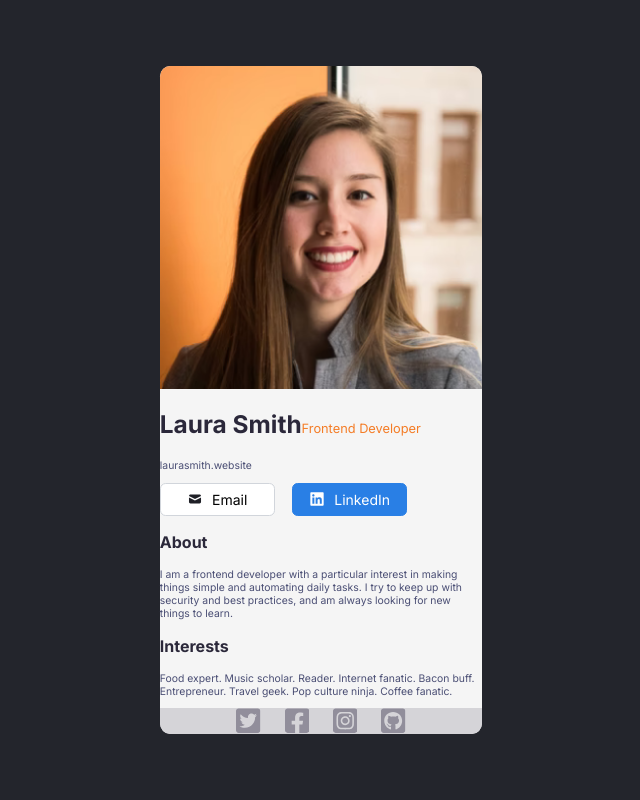
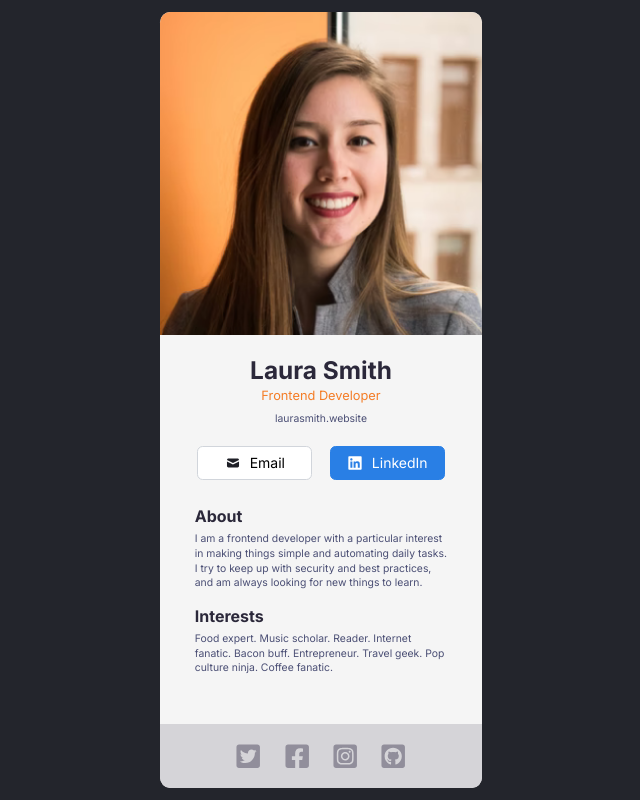
Before and after one commit to tasxatzial/digital-business-card, a React (Vite) app in the folder src/: page / in a window 1280 px wide. Shown: the whole page, without its empty margins (319-959 px from the left). Built offline with nearby package versions, Linux system fonts and the light colour scheme.

Commit message:
alignment & spacing adjustments

```diff
--- a/src/src/components/Footer.jsx
+++ b/src/src/components/Footer.jsx
@@ -4,7 +4,7 @@ import SocialLink from './SocialLink.jsx';
 export default function Footer() {
   return (
     <footer>
-      <ul className="social-links" aria-label="social links">
+      <ul className="card-social-links" aria-label="social links">
         <li><SocialLink name="twitter" /></li>
         <li><SocialLink name="facebook" /></li>
         <li><SocialLink name="instagram" /></li>
--- a/src/src/components/Header.jsx
+++ b/src/src/components/Header.jsx
@@ -6,10 +6,11 @@ export default function Header() {
   return (
     <header>
       <img src={facePhoto} width="317px" height="317px" className="card-face" alt="face photo of Laura Smith" />
+      <div className="primary-container">
         <h2 className="card-title">Laura Smith
           <span className="card-subtitle">Frontend Developer</span>
         </h2>
-      <p>laurasmith.website</p>
+        <p className="card-website">laurasmith.website</p>
         <div className="card-btns-container">
           <button className="card-btn card-email-btn" aria-label="Email">
             <svg className="card-btn-icon" width="16px" height="16px">
@@ -24,6 +25,7 @@ export default function Header() {
             <span>LinkedIn</span>
           </a>
         </div>
+      </div>
     </header>
   )
 }
--- a/src/src/components/PersonalInfo.jsx
+++ b/src/src/components/PersonalInfo.jsx
@@ -3,13 +3,17 @@ import React from 'react';
 export default function PersonalInfo() {
   return (
     <div>
-      <section aria-labelledby="about">
-        <h3 id="about" className="card-section-title">About</h3>
-        <p>I am a frontend developer with a particular interest in making things simple and automating daily tasks. I try to keep up with security and best practices, and am always looking for new things to learn.</p>
+      <section className="card-section" aria-labelledby="about">
+        <div className="primary-container">
+          <h3 id="about" className="card-section-title">About</h3>
+          <p className="card-section-text">I am a frontend developer with a particular interest in making things simple and automating daily tasks. I try to keep up with security and best practices, and am always looking for new things to learn.</p>
+        </div>
       </section>
-      <section aria-labelledby="interests">
-        <h3 id="interests" className="card-section-title">Interests</h3>
-        <p>Food expert. Music scholar. Reader. Internet fanatic. Bacon buff. Entrepreneur. Travel geek. Pop culture ninja. Coffee fanatic.</p>
+      <section className="card-section" aria-labelledby="interests">
+        <div className="primary-container">
+          <h3 id="interests" className="card-section-title">Interests</h3>
+          <p className="card-section-text">Food expert. Music scholar. Reader. Internet fanatic. Bacon buff. Entrepreneur. Travel geek. Pop culture ninja. Coffee fanatic.</p>
+        </div>
       </section>
     </div>
   )
--- a/src/src/components/SocialLink.jsx
+++ b/src/src/components/SocialLink.jsx
@@ -4,7 +4,7 @@ import SocialIcons from '../assets/social-icons.svg';
 export default function SocialLink(props) {
   return (
     <a href={`https://${props.name}.com`} aria-label={props.name}>
-      <svg className="social-link-icon" width="25px" height="26px">
+      <svg className="card-social-link-icon" width="25px" height="25px">
         <use href={`${SocialIcons}#${props.name}`}></use>
       </svg>
     </a>
--- a/src/src/style.css
+++ b/src/src/style.css
@@ -5,16 +5,25 @@
 body {
   background-color: #23252C;
   display: flex;
+  line-height: 1.4;
   margin: 0;
   min-height: 100vh;
   justify-content: center;
   align-items: center;
 }
 
+header {
+  text-align: center;
+}
+
 footer {
+  align-items: center;
   background-color: #D5D4D8;
   border-bottom-left-radius: var(--border-radius);
   border-bottom-right-radius: var(--border-radius);
+  display: flex;
+  height: 4rem;
+  justify-content: center;
 }
 
 img,
@@ -25,6 +34,10 @@ svg {
   max-width: 100%;
 }
 
+.primary-container {
+  padding-inline: 2.185rem;
+}
+
 .card {
   --border-radius: 1em;
   background-color: #F5F5F5;
@@ -32,7 +45,7 @@ svg {
   color: #4A4E74;
   font-family: "Inter", sans-serif;
   font-size: 0.65rem;
-  width: 31em;
+  max-width: 31em;
 }
 
 .card-face {
@@ -44,12 +57,22 @@ svg {
 .card-title {
   font-size: 1.5265rem;
   font-weight: 700;
+  line-height: 1.3;
+  margin-top: 1.25rem;
+  margin-bottom: 0.5rem;
 }
 
 .card-title > .card-subtitle {
   color: #F47D27;
+  display: block;
   font-size: 0.8rem;
   font-weight: 400;
+  margin-top: 0.075rem;
+}
+
+.card-website {
+  margin-top: 0;
+  margin-bottom: 1.2rem;
 }
 
 .card-title,
@@ -57,9 +80,28 @@ svg {
   color: #2B283A;
 }
 
+.card-section-title {
+  font-size: 1rem;
+  font-weight: 700;
+  margin-top: 0;
+  margin-bottom: 0.3125rem;
+}
+
+.card-section-text {
+  margin-top: 0;
+  margin-bottom: 0.875rem;
+}
+
+.card-section:last-child {
+  margin-bottom: 3rem;
+}
+
 .card-btns-container {
   display: flex;
+  flex-wrap: wrap;
   gap: 1.1rem;
+  justify-content: center;
+  margin-bottom: 1.5625rem;
 }
 
 .card-btn {
@@ -72,7 +114,7 @@ svg {
   font-size: 0.875rem;
   gap: 0.65em;
   justify-content: center;
-  padding: 0.5em 0;
+  padding: 0.45em 0;
   width: 8.2em;
 }
 
@@ -82,7 +124,7 @@ svg {
 
 .card-linkedin-btn {
   background-color: #297FE5;
-  border: 0.07em solid #297FE5;
+  border: 0.1em solid #297FE5;
   color: white;
   text-decoration: none;
 }
@@ -91,20 +133,14 @@ svg {
   background-color: white;
 }
 
-.card-section-title {
-  font-size: 1rem;
-  font-weight: 700;
-}
-
-.social-links {
+.card-social-links {
   display: flex;
   gap: 1.5rem;
-  justify-content: center;
   list-style: none;
   margin: 0;
   padding: 0;
 }
 
-.social-link-icon {
+.card-social-link-icon {
   width: 1.526rem;
 }
```
Lines whose indentation alone changed are shown as unchanged.
